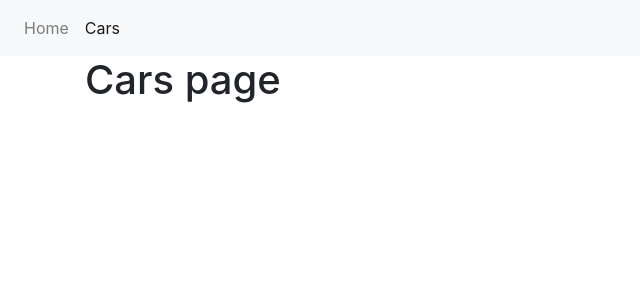
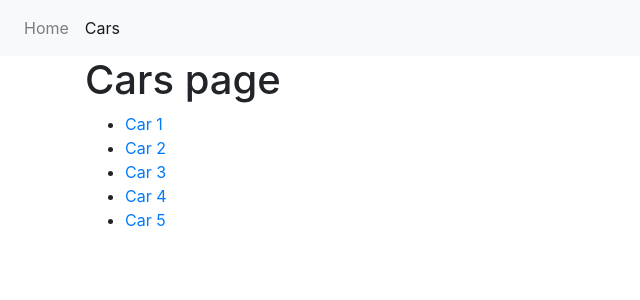
Before and after one commit to necarof/app-vue-router, a Vue app: page /cars in a window 1280 px wide. Shown: the top 300 px of the page, without its empty margins (0-640 px from the left). Built offline with nearby package versions, Linux system fonts and the light colour scheme.

Commit message:
add dynamic route

```diff
--- /dev/null
+++ b/src/components/Car.vue
@@ -0,0 +1,26 @@
+<template>
+  <div>
+    <h1>Car id {{ id }}</h1>
+  </div>
+</template>
+
+<script>
+
+export default {
+  name: 'Car',
+  data () {
+    return {
+      id: this.$router.currentRoute.params['id']
+    }
+  },
+  watch: {
+    $route (toR, fromR) {
+      this.id = toR.params['id']
+    }
+  }
+}
+</script>
+
+<style>
+
+</style>
--- a/src/components/Cars.vue
+++ b/src/components/Cars.vue
@@ -1,5 +1,17 @@
 <template>
-  <h1>Cars page</h1>
+  <div>
+    <h1>Cars page</h1>
+    <ul>
+      <router-link
+        tag="li"
+        v-for="car in 5"
+        :key="car"
+        :to="'/car/' + car"
+      >
+        <a>Car {{ car }} </a>
+      </router-link>
+    </ul>
+  </div>
 </template>
 
 <script>
--- a/src/routes.js
+++ b/src/routes.js
@@ -1,6 +1,7 @@
 import VueRouter from 'vue-router'
 import Home from './components/Home'
 import Cars from './components/Cars'
+import Car from './components/Car'
 
 export default new VueRouter({
   routes: [
@@ -12,6 +13,10 @@ export default new VueRouter({
       path: '/cars',
       component: Cars
     },
+    {
+      path: '/car/:id',
+      component: Car
+    }
   ],
   mode: 'history'
 })
```
